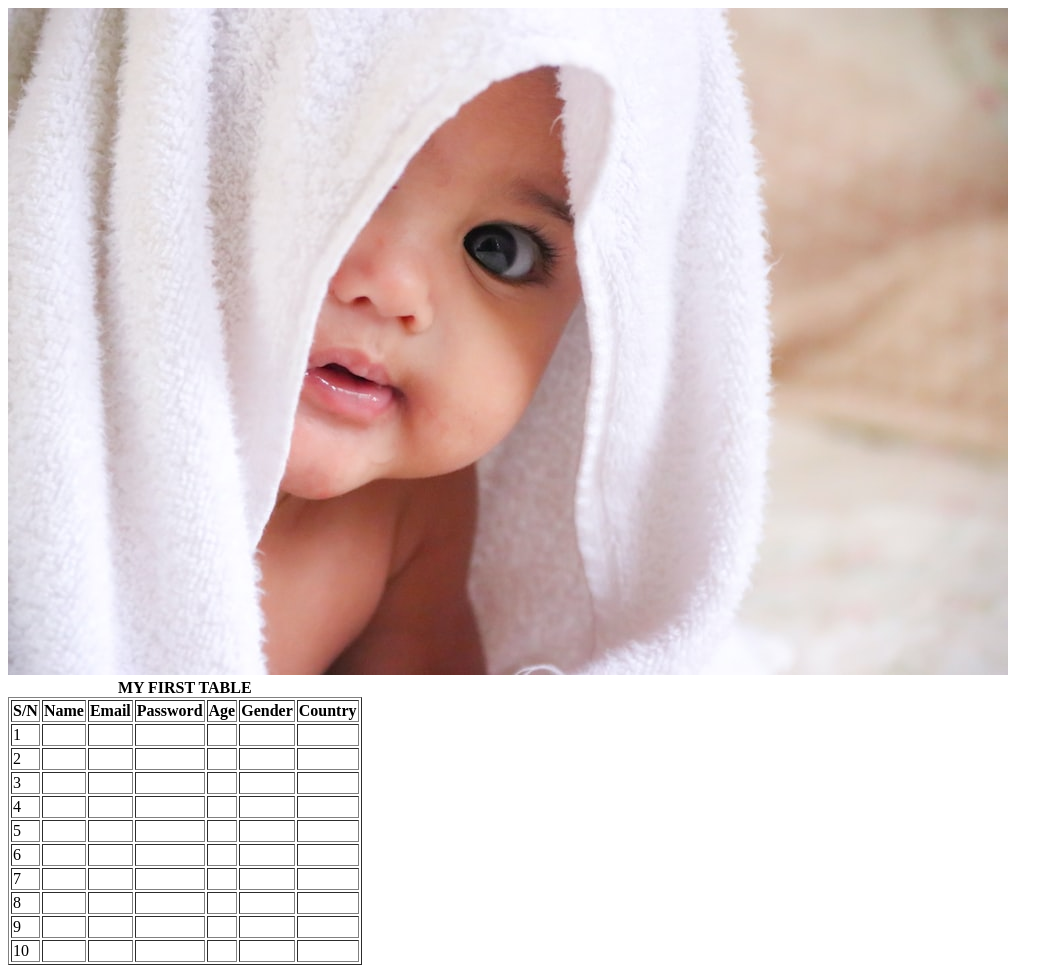
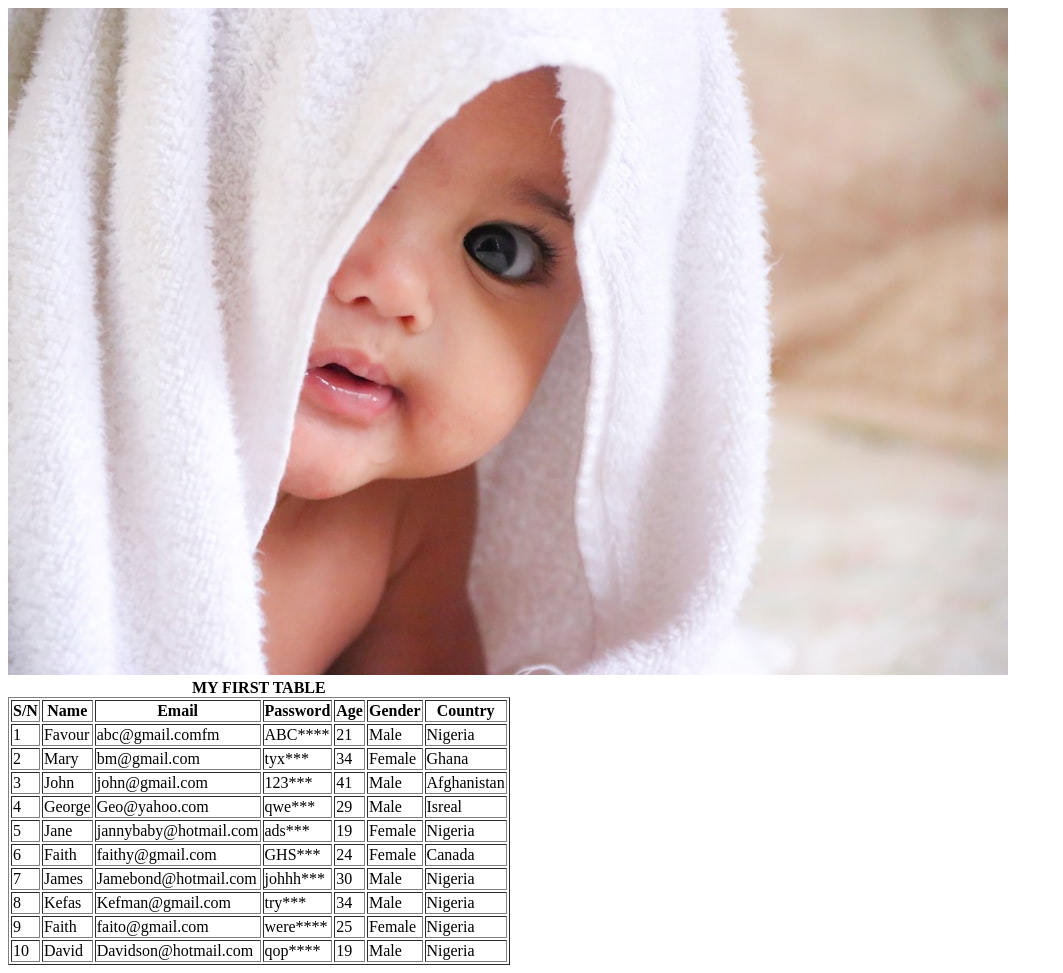
Before and after one commit to Fhayz/CapacityBay2, a plain HTML site: page index.html in a window 1280 px wide. Shown: the whole page, without its empty margins (0-1063 px from the left). Drawn offline with Linux system fonts and the light colour scheme.

Commit message:
Update index.html

```diff
--- a/index.html
+++ b/index.html
@@ -22,93 +22,93 @@
         </tr>
         <tr>
             <td>1</td>
-            <td></td>
-            <td></td>
-            <td></td>
-            <td></td>
-            <td></td>
-            <td></td>
+            <td>Favour</td>
+            <td>abc@gmail.comfm</td>
+            <td>ABC****</td>
+            <td>21</td>
+            <td>Male</td>
+            <td>Nigeria</td>
         </tr>
         <tr>
             <td>2</td>
-            <td></td>
-            <td></td>
-            <td></td>
-            <td></td>
-            <td></td>
-            <td></td>
+            <td>Mary</td>
+            <td>bm@gmail.com</td>
+            <td>tyx***</td>
+            <td>34</td>
+            <td>Female</td>
+            <td>Ghana</td>
         </tr>
         <tr>
             <td>3</td>
-            <td></td>
-            <td></td>
-            <td></td>
-            <td></td>
-            <td></td>
-            <td></td>
+            <td>John</td>
+            <td>john@gmail.com</td>
+            <td>123***</td>
+            <td>41</td>
+            <td>Male</td>
+            <td>Afghanistan</td>
         </tr>
         <tr>
             <td>4</td>
-            <td></td>
-            <td></td>
-            <td></td>
-            <td></td>
-            <td></td>
-            <td></td>
+            <td>George</td>
+            <td>Geo@yahoo.com</td>
+            <td>qwe***</td>
+            <td>29</td>
+            <td>Male</td>
+            <td>Isreal</td>
         </tr>
         <tr>
             <td>5</td>
-            <td></td>
-            <td></td>
-            <td></td>
-            <td></td>
-            <td></td>
-            <td></td>
+            <td>Jane</td>
+            <td>jannybaby@hotmail.com</td>
+            <td>ads***</td>
+            <td>19</td>
+            <td>Female</td>
+            <td>Nigeria</td>
         </tr>
         <tr>
             <td>6</td>
-            <td></td>
-            <td></td>
-            <td></td>
-            <td></td>
-            <td></td>
-            <td></td>
+            <td>Faith</td>
+            <td>faithy@gmail.com</td>
+            <td>GHS***</td>
+            <td>24</td>
+            <td>Female</td>
+            <td>Canada</td>
         </tr>
         <tr>
             <td>7</td>
-            <td></td>
-            <td></td>
-            <td></td>
-            <td></td>
-            <td></td>
-            <td></td>
+            <td>James</td>
+            <td>Jamebond@hotmail.com</td>
+            <td>johhh***</td>
+            <td>30</td>
+            <td>Male</td>
+            <td>Nigeria</td>
         </tr>
         <tr>
             <td>8</td>
-            <td></td>
-            <td></td>
-            <td></td>
-            <td></td>
-            <td></td>
-            <td></td>
+            <td>Kefas</td>
+            <td>Kefman@gmail.com</td>
+            <td>try***</td>
+            <td>34</td>
+            <td>Male</td>
+            <td>Nigeria</td>
         </tr>
         <tr>
             <td>9</td>
-            <td></td>
-            <td></td>
-            <td></td>
-            <td></td>
-            <td></td>
-            <td></td>
+            <td>Faith</td>
+            <td>faito@gmail.com</td>
+            <td>were****</td>
+            <td>25</td>
+            <td>Female</td>
+            <td>Nigeria</td>
         </tr>
         <tr>
             <td>10</td>
-            <td></td>
-            <td></td>
-            <td></td>
-            <td></td>
-            <td></td>
-            <td></td>
+            <td>David</td>
+            <td>Davidson@hotmail.com</td>
+            <td>qop****</td>
+            <td>19</td>
+            <td>Male</td>
+            <td>Nigeria</td>
         </tr>
 
     </tbody>
```
